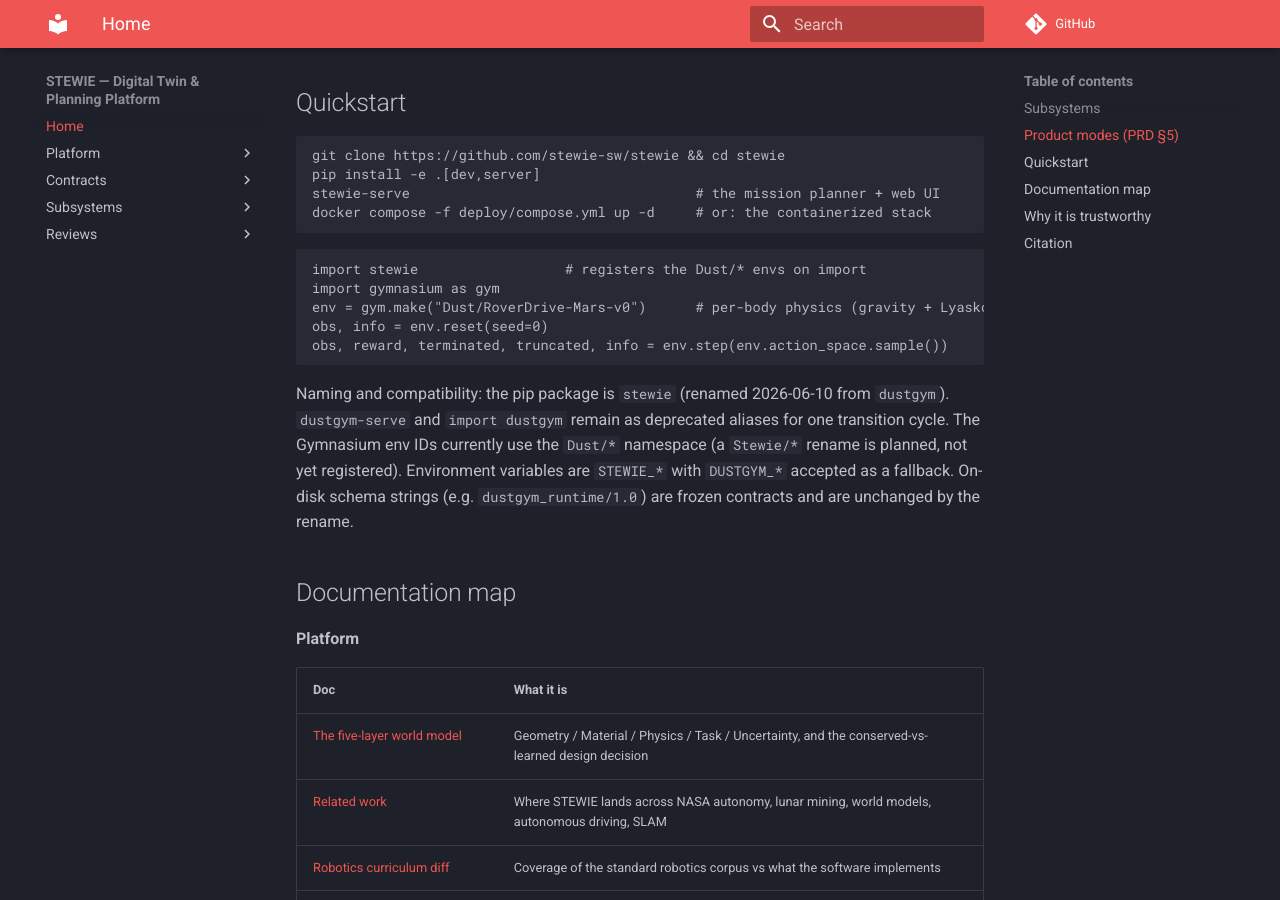
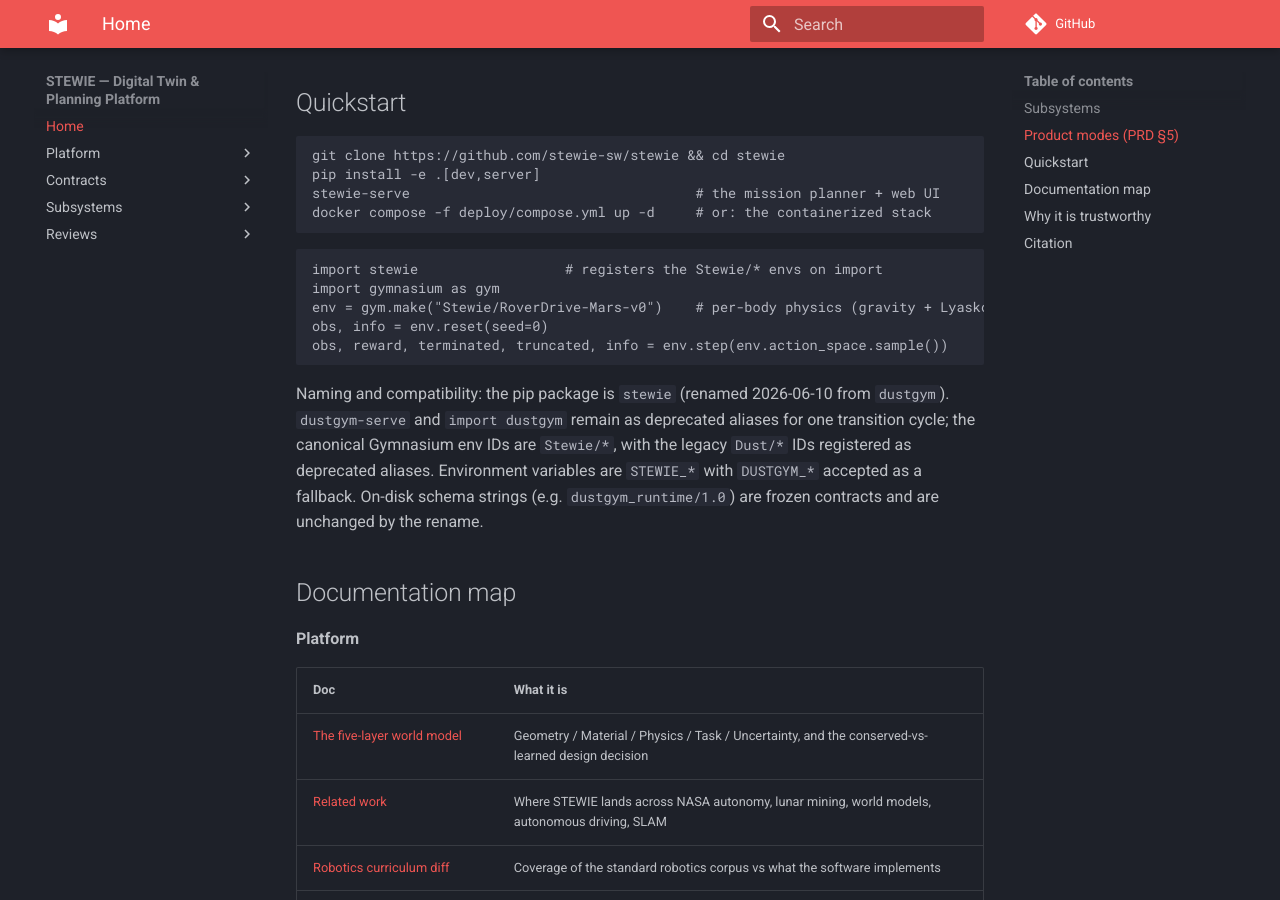
Before and after one commit to stewie-sw/stewie, an MkDocs documentation site: the page built from docs/index.md, in a window 1280 px wide and 900 px high, scrolled down 1614 px. Built offline with MkDocs 1.6.1 and Material for MkDocs 9.7.7, drawn with Linux system fonts in a browser that asks for light colours; comment, search, counter and statistics services are not loaded.

Commit message:
fix: Stewie/* is the canonical, registered gym namespace (correct my doc error)
I wrongly claimed Stewie/* was 'not yet registered' (a [:8] slice of the sorted
registry hid them -- Dust/ sorts before Stewie/). registration.py already
registers both: Stewie/* canonical + Dust/* legacy alias, and
gym.make('Stewie/RoverDrive-v0') works. Restore the docs to show Stewie/* as the
canonical example (README quickstart + env list, docs/index.md quickstart +
naming note), with Dust/* as the deprecated alias.

Lock the contract: test_registration now asserts every Dust/* env has a
registered + gym.make-able Stewie/* canonical twin (was untested -> could
silently regress). registration 36->47 green; ruff-F clean; gate byte-identical.

````diff
--- a/docs/index.md
+++ b/docs/index.md
@@ -53,17 +53,17 @@
 ```
 
 ```python
-import stewie                  # registers the Dust/* envs on import
+import stewie                  # registers the Stewie/* envs on import
 import gymnasium as gym
-env = gym.make("Dust/RoverDrive-Mars-v0")      # per-body physics (gravity + Lyasko-corrected regolith)
+env = gym.make("Stewie/RoverDrive-Mars-v0")    # per-body physics (gravity + Lyasko-corrected regolith)
 obs, info = env.reset(seed=0)
 obs, reward, terminated, truncated, info = env.step(env.action_space.sample())
 ```
 
 Naming and compatibility: the pip package is `stewie` (renamed 2026-06-10 from `dustgym`).
-`dustgym-serve` and `import dustgym` remain as deprecated aliases for one transition cycle. The
-Gymnasium env IDs currently use the `Dust/*` namespace (a `Stewie/*` rename is planned, not yet
-registered). Environment
+`dustgym-serve` and `import dustgym` remain as deprecated aliases for one transition cycle; the
+canonical Gymnasium env IDs are `Stewie/*`, with the legacy `Dust/*` IDs registered as deprecated
+aliases. Environment
 variables are `STEWIE_*` with `DUSTGYM_*` accepted as a fallback. On-disk schema strings (e.g.
 `dustgym_runtime/1.0`) are frozen contracts and are unchanged by the rename.
 
````
Also changed, not shown: README.md (+4 -3 lines), 1 other file.
